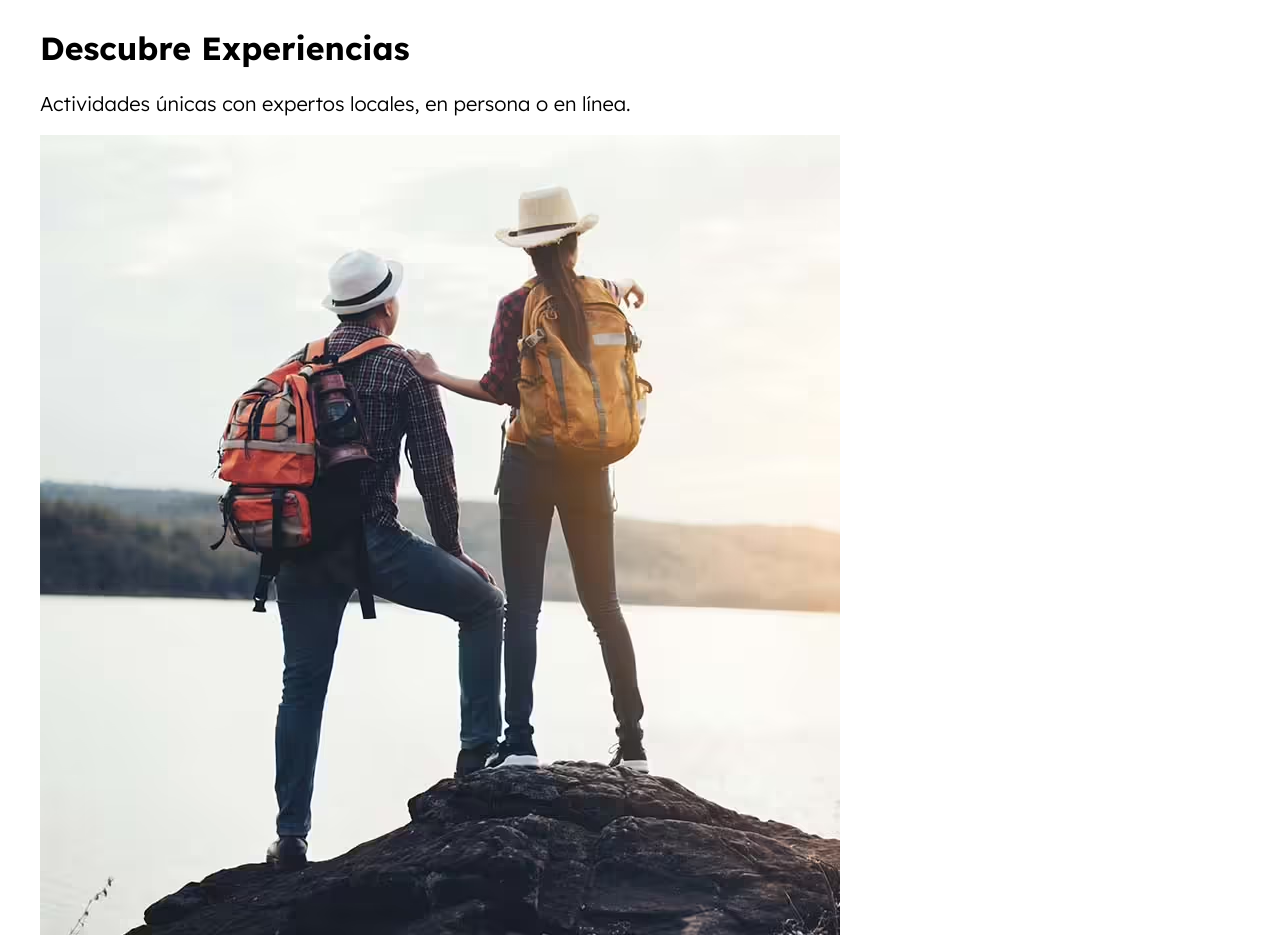
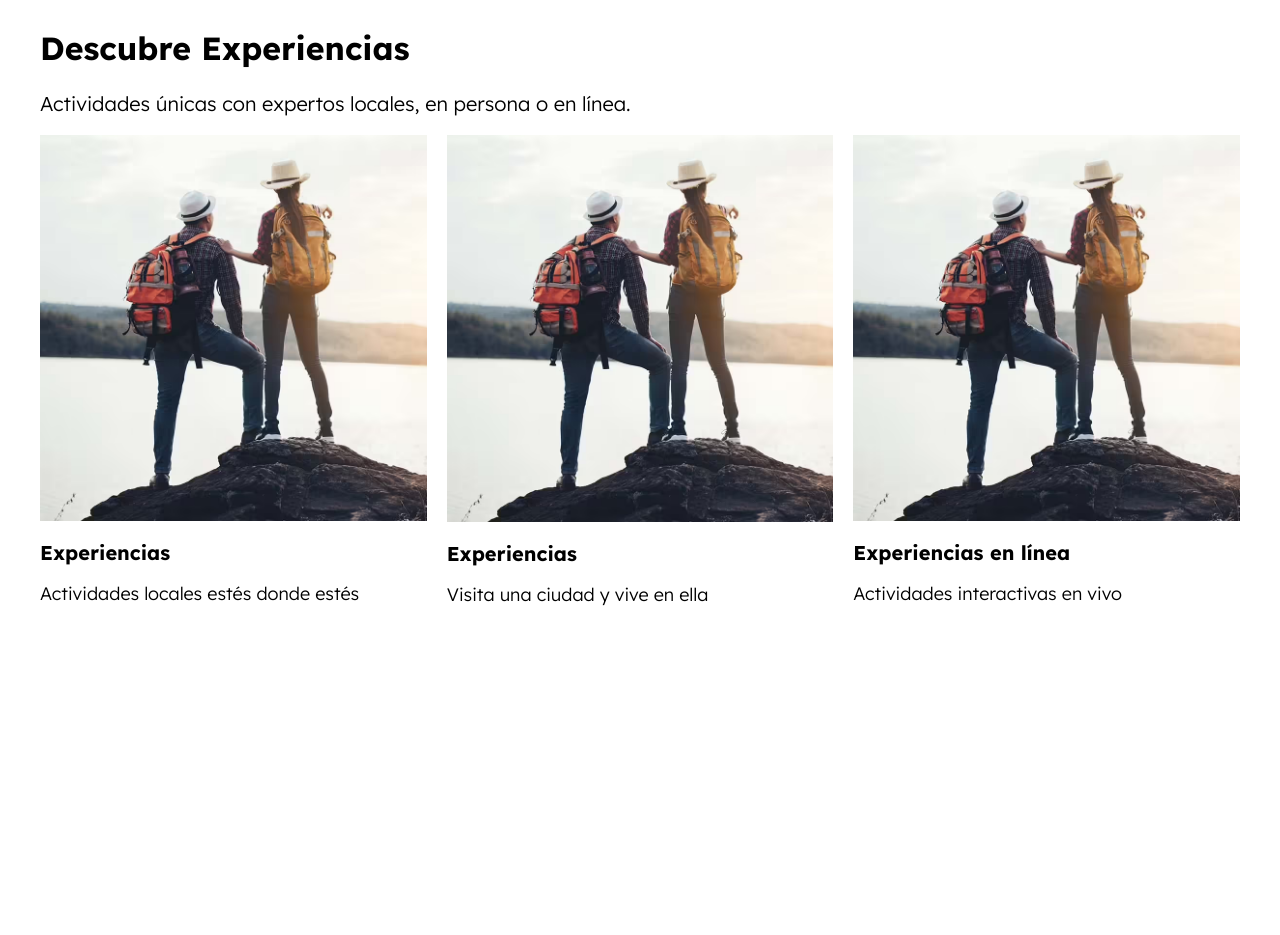
Before and after one commit to sebaa-loda/airbnb-SASS, a website: page index.html in a window 1280 px wide. Shown: the part 2240-3175 px from the top of the page. After the commit the page ends 2883 px from the top, so only its background shows below. Drawn offline with Linux system fonts and the light colour scheme.

Commit message:
end experiencias

```diff
--- a/src/scss/base/_mixins.scss
+++ b/src/scss/base/_mixins.scss
@@ -41,7 +41,7 @@
     grid-template-columns: repeat($columnas, 1fr);
 }
 
-@mixin scrollHorizonatal{
+@mixin scrollHorizontal{
     overflow-y: hidden;
     overflow-x: scroll;
     scroll-snap-type: x mandatory;
--- /dev/null
+++ b/src/scss/ui/contenido/_experiencias.scss
@@ -0,0 +1,32 @@
+@use 'base/variables' as v;
+@use 'base/mixins' as m;
+
+.experiencias{
+
+  &__listado{
+    display: grid;
+    grid-template-columns: repeat(3,30rem);
+    column-gap: 2rem;
+    @include m.scrollHorizontal;
+
+    @include m.tablet{
+      @include m.grid(3,2rem)
+    }
+  }
+}
+
+.experiencia{
+
+  &__imagen{
+    border-radius: 1rem;
+  }
+
+  &__titulo{
+    font-weight: 700;
+    font-size: 2rem;
+  }
+
+  &__descripcion{
+    font-size: 1.8rem;
+  }
+}
--- a/src/scss/ui/contenido/_index.scss
+++ b/src/scss/ui/contenido/_index.scss
@@ -1,3 +1,4 @@
 @forward 'destinos';
 @forward 'anfitrion';
 @forward 'lugares';
+@forward 'experiencias';
--- a/src/scss/ui/contenido/_lugares.scss
+++ b/src/scss/ui/contenido/_lugares.scss
@@ -7,7 +7,7 @@
     display: grid;
     grid-template-columns: repeat(4,30rem);
     column-gap: 4rem;
-    @include m.scrollHorizonatal;
+    @include m.scrollHorizontal;
 
     @include m.tablet{
       @include m.grid(2,2rem);
```
Also changed, not shown: index.html (+2 -0 lines), build/css/app.css, 1 other file.
